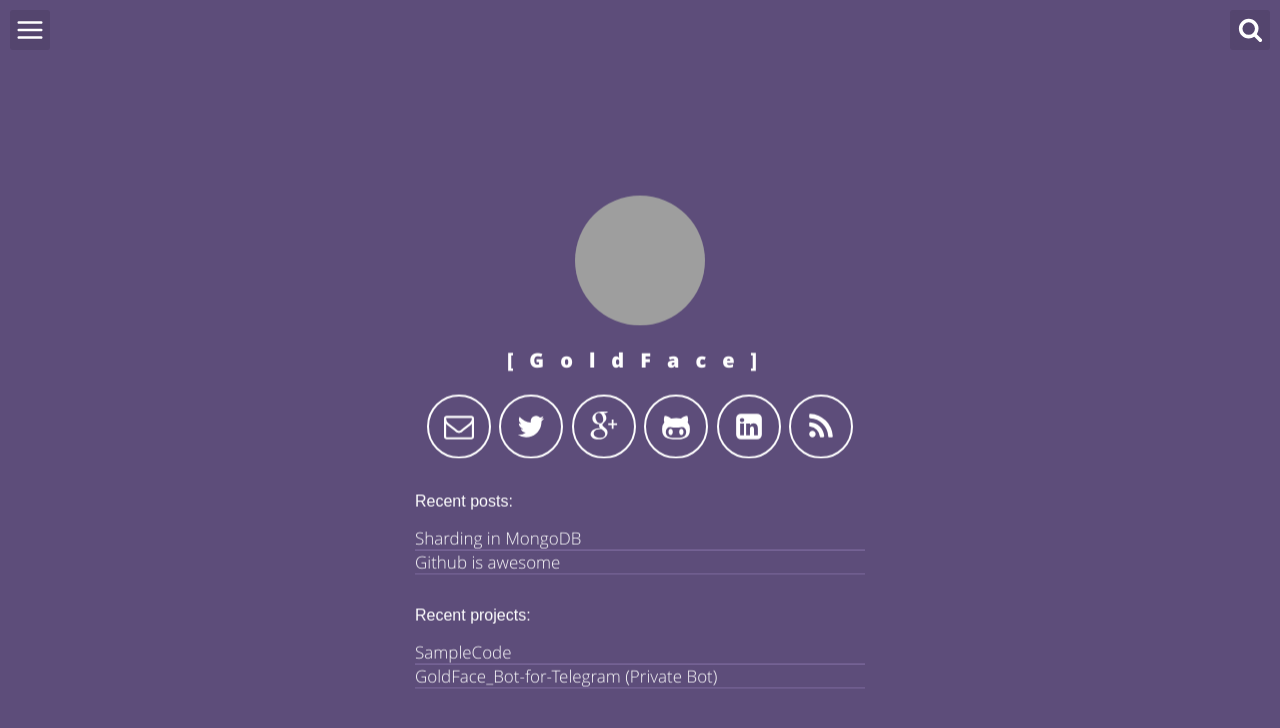
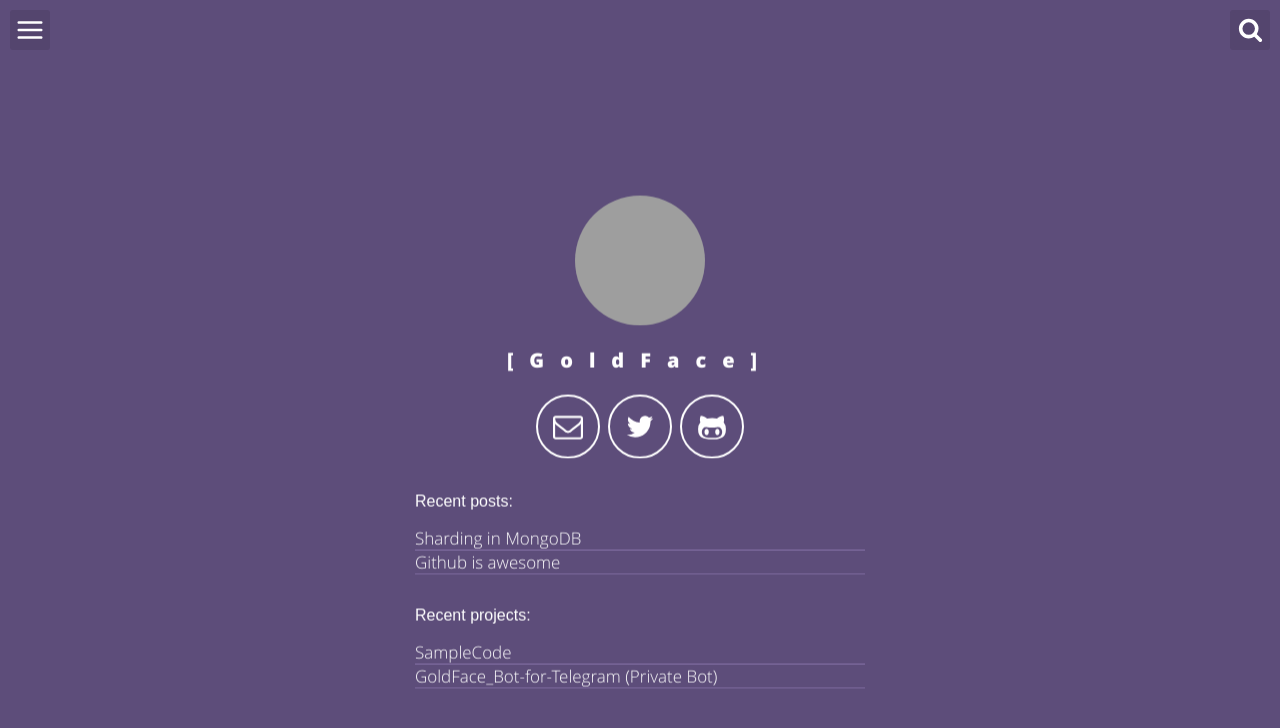
Before and after one commit to goldface/goldface.github.io, a Jekyll site: the page built from index.html, in a window 1280 px wide. Shown: the top 728 px of the page. Built offline with Jekyll 4.4.1, drawn with Linux system fonts in a browser that asks for light colours; grey boxes are pictures that could not be loaded.

Commit message:
[변경] 사용하지 않는 아이콘 제거

```diff
--- a/_includes/header-default.html
+++ b/_includes/header-default.html
@@ -18,21 +18,21 @@
                 <svg class="icon icon-twitter"><use xlink:href="#icon-twitter"></use></svg>
             </a>
 
-            <a aria-label="My Google Plus" title="Show my feed" target="_blank" href="https://plus.google.com/u/0/+{{site.gplus_username}}/posts">
+<!--             <a aria-label="My Google Plus" title="Show my feed" target="_blank" href="https://plus.google.com/u/0/+{{site.gplus_username}}/posts">
                 <svg class="icon icon-google-plus"><use xlink:href="#icon-google-plus"></use></svg>
-            </a>
+            </a> -->
 
             <a aria-label="My Github" title="Show my projects" target="_blank" href="https://github.com/{{site.github_username}}">
                 <svg class="icon icon-github-alt"><use xlink:href="#icon-github-alt"></use></svg>
             </a>
 
-            <a aria-label="My LinkedIn" title="Show my linkedin profile" target="_blank" href="https://www.linkedin.com/in/{{site.linkedin_public_url}}">
+<!--             <a aria-label="My LinkedIn" title="Show my linkedin profile" target="_blank" href="https://www.linkedin.com/in/{{site.linkedin_public_url}}">
                 <svg class="icon icon-linkedin"><use xlink:href="#icon-linkedin"></use></svg>
-            </a>
+            </a> -->
 
-            <a aria-label="Use the RSS to get updated" title="Register for my RSS" target="_blank" href="{{ "/feed.xml" | prepend: site.baseurl }}">
+            <!-- <a aria-label="Use the RSS to get updated" title="Register for my RSS" target="_blank" href="{{ "/feed.xml" | prepend: site.baseurl }}">
                 <svg class="icon icon-rss"><use xlink:href="#icon-rss"></use></svg>
-            </a>
+            </a> -->
         </div>
 
         <ul class="recent">
```
